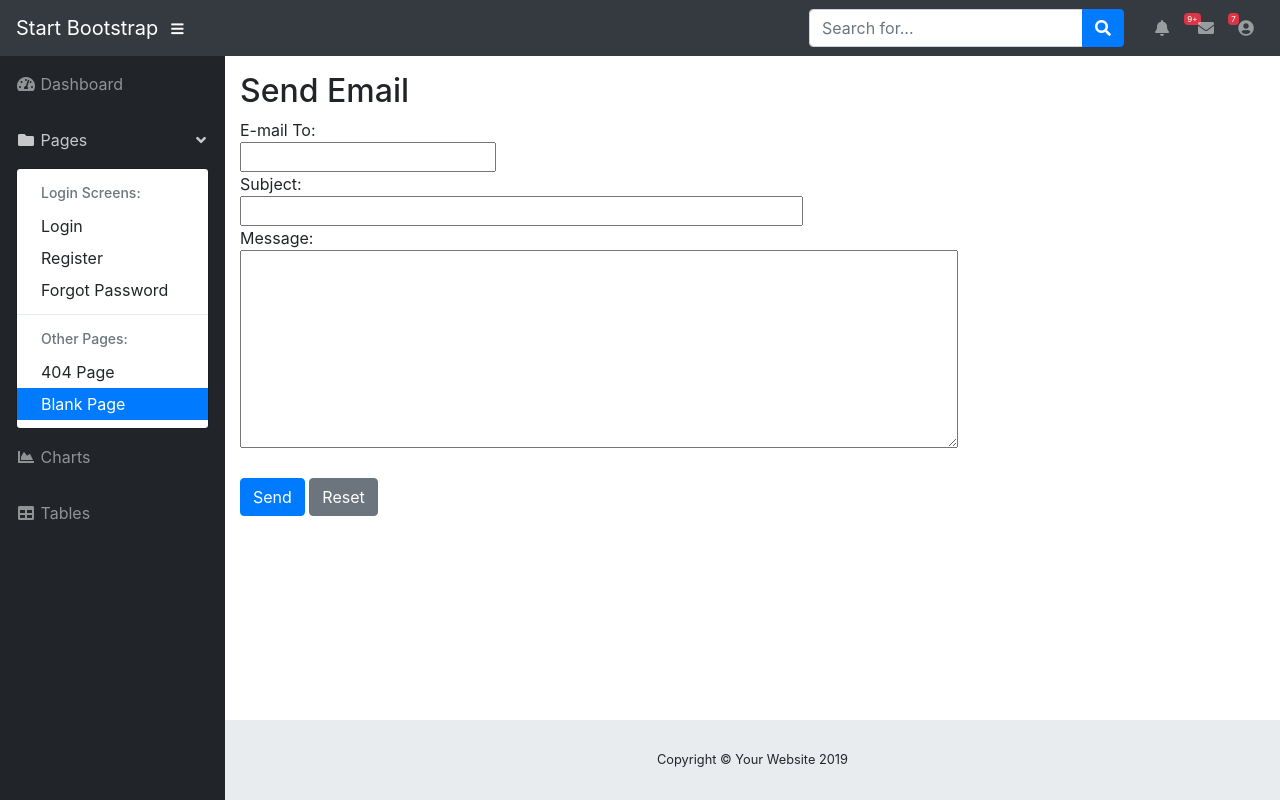
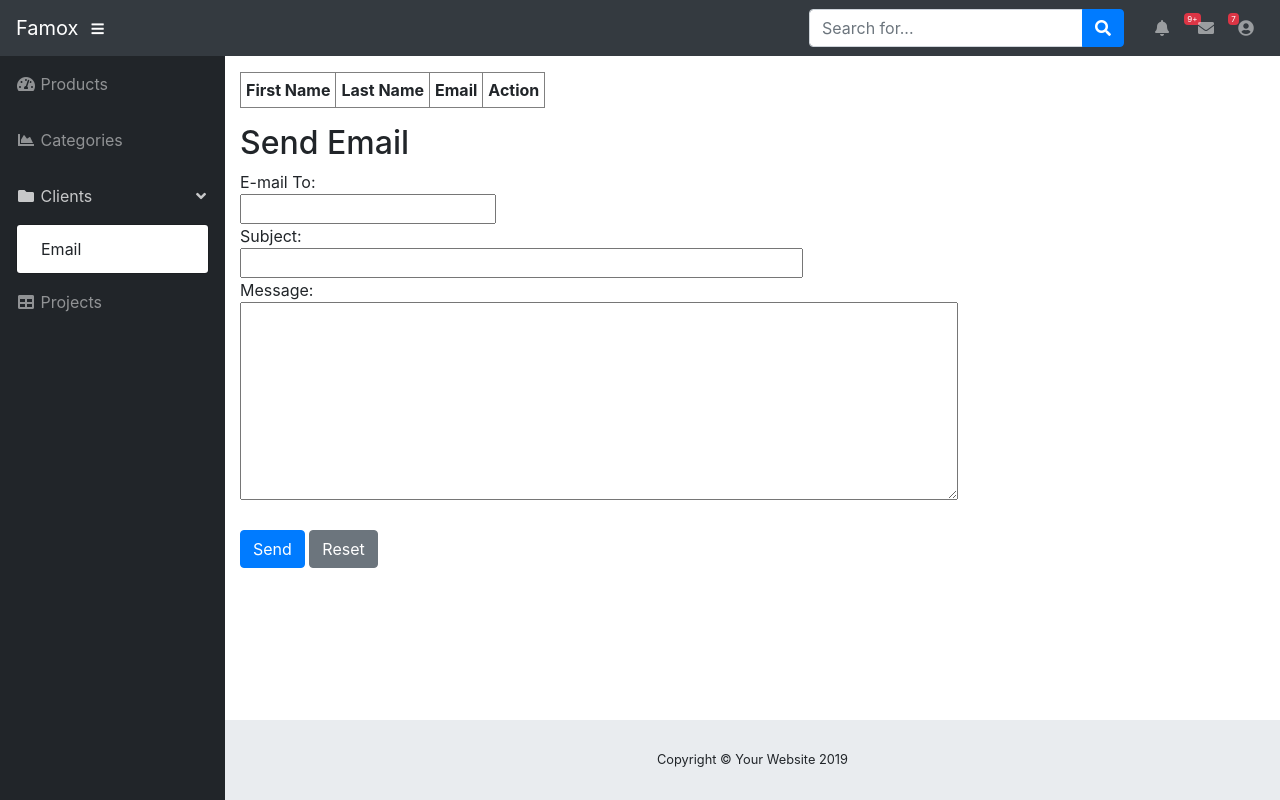
Before and after one commit to xingdongcai/webman, a PHP site: page /clients/email.php in a window 1280 px wide, after a click on "Clients". Run offline with PHP 8.4, Linux system fonts and the light colour scheme; the visitor is signed in with stand-in values (Sample User, id 1); tables that the repository leaves empty or names only in its code hold one stand-in row (values such as "Sample post"); lists and menus that the app fills with data are empty.

Commit message:
email function updated

```diff
--- a/clients/add.php
+++ b/clients/add.php
@@ -15,12 +15,12 @@ if (empty($_POST["fname"]))
 
         <tr>
             <td><b>Firstname</b></td>
-            <td><input type="text" name="fname" size="25">
+            <td><input type="text" name="fname" size="25" required>
             </td>
         </tr>
         <tr>
             <td><b>Surname</b></td>
-            <td><input type="text" name="sname" size="25" >
+            <td><input type="text" name="sname" size="25" required>
             </td>
         </tr>
         <tr>
@@ -43,7 +43,7 @@ if (empty($_POST["fname"]))
         </tr>
         <tr>
             <td><b>Email</b></td>
-            <td><input type="text" name="email" size="30" >
+            <td><input type="text" name="email" size="30" required>
             </td>
         </tr>
         <tr>
--- a/clients/email.php
+++ b/clients/email.php
@@ -1,4 +1,18 @@
+<?php
+session_start();
+ob_start();
 
+if($_SESSION["access_status"] != true){
+    header("Location: ../login.php");
+    exit;
+}
+
+include("../connection.php");
+$dsn = "mysql:host=$Host;dbname=$DB;";
+$dbh = new PDO($dsn, $UName, $PWord);
+$stmt = $dbh->prepare("select * from client where client_mailinglist!= 0");
+$stmt->execute();
+?>
 <!DOCTYPE html>
 <html lang="en">
 
@@ -10,7 +24,7 @@
     <meta name="description" content="">
     <meta name="author" content="">
 
-    <title>SB Admin - Blank Page</title>
+    <title>Send Email</title>
 
     <!-- Custom fonts for this template-->
     <link href="../vendor/fontawesome-free/css/all.min.css" rel="stylesheet" type="text/css">
@@ -24,7 +38,7 @@
 
 <nav class="navbar navbar-expand navbar-dark bg-dark static-top">
 
-    <a class="navbar-brand mr-1" href="index.html">Start Bootstrap</a>
+    <a class="navbar-brand mr-1" href="index.html">Famox</a>
 
     <button class="btn btn-link btn-sm text-white order-1 order-sm-0" id="sidebarToggle" href="#">
         <i class="fas fa-bars"></i>
@@ -90,34 +104,27 @@
         <li class="nav-item">
             <a class="nav-link" href="index.php">
                 <i class="fas fa-fw fa-tachometer-alt"></i>
-                <span>Dashboard</span>
+                <span>Products</span>
             </a>
+        </li>
+        <li class="nav-item">
+            <a class="nav-link" href="charts.html">
+                <i class="fas fa-fw fa-chart-area"></i>
+                <span>Categories</span></a>
         </li>
         <li class="nav-item dropdown">
             <a class="nav-link dropdown-toggle" href="#" id="pagesDropdown" role="button" data-toggle="dropdown" aria-haspopup="true" aria-expanded="false">
                 <i class="fas fa-fw fa-folder"></i>
-                <span>Pages</span>
+                <span>Clients</span>
             </a>
             <div class="dropdown-menu" aria-labelledby="pagesDropdown">
-                <h6 class="dropdown-header">Login Screens:</h6>
-                <a class="dropdown-item" href="login.html">Login</a>
-                <a class="dropdown-item" href="register.html">Register</a>
-                <a class="dropdown-item" href="forgot-password.html">Forgot Password</a>
-                <div class="dropdown-divider"></div>
-                <h6 class="dropdown-header">Other Pages:</h6>
-                <a class="dropdown-item" href="404.html">404 Page</a>
-                <a class="dropdown-item active" href="blank.html">Blank Page</a>
+                <a class="dropdown-item" href="../clients/email.php">Email</a>
             </div>
-        </li>
-        <li class="nav-item">
-            <a class="nav-link" href="charts.html">
-                <i class="fas fa-fw fa-chart-area"></i>
-                <span>Charts</span></a>
         </li>
         <li class="nav-item">
             <a class="nav-link" href="tables.html">
                 <i class="fas fa-fw fa-table"></i>
-                <span>Tables</span></a>
+                <span>Projects</span></a>
         </li>
     </ul>
 
@@ -128,6 +135,42 @@
 
 
             <!-- Page Content -->
+
+
+            <form method="post" action="email.php">
+                <table border="1" cellpadding="5">
+                    <tr>
+                        <th>First Name</th>
+                        <th>Last Name</th>
+                        <th>Email</th>
+                        <th>Action</th>
+                    </tr>
+
+                    <?php while($row = $stmt->fetch()){
+                        ?>
+                        <tr>
+                            <td><?php echo $row[1];  ?></td>
+                            <td><?php echo $row[2];  ?></td>
+                            <td><?php echo $row[7];  ?></td>
+                            <td align="center"><input type="checkbox" name="check[]" value=""></td>
+                        </tr>
+                        <?php
+                    }
+                    $stmt->closeCursor();
+                    ?>
+
+
+
+
+
+
+                </table><p />
+            </form>
+
+
+
+
+
             <?php
             if (!isset($_POST["to"]))
             {?>
```
Also changed, not shown: clients/add.html (deleted, +0 -14 lines), clients/index.php (+9 -6 lines).
